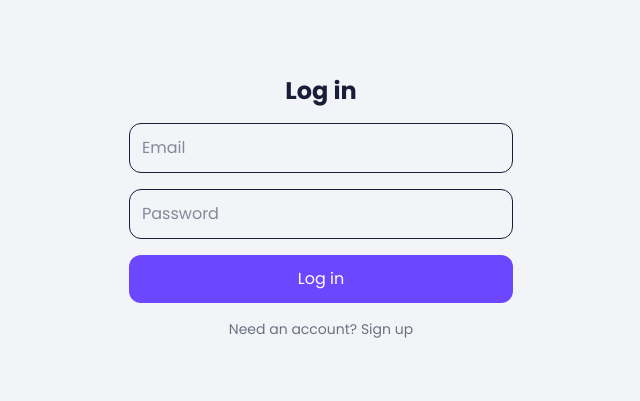
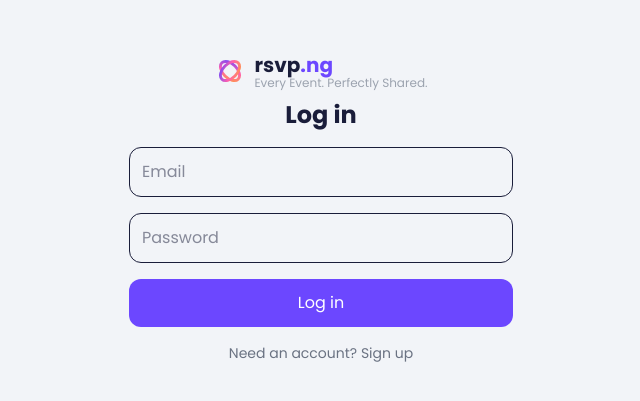
Before and after one commit to wale115/Rsvp.ng, a Next.js app: page /login in a window 1280 px wide. Shown: the part 193-594 px from the top of the page, without its empty margins (319-959 px from the left). Built offline with nearby package versions, Linux system fonts and the light colour scheme; no server answers.

Commit message:
Add logo and countdown timer

```diff
--- a/app/(auth)/login/page.tsx
+++ b/app/(auth)/login/page.tsx
@@ -2,6 +2,7 @@
 import { createClient } from "@/lib/supabase/client";
 import { useRouter } from "next/navigation";
 import { useState } from "react";
+import { Logo } from "@/components/logo";
 
 export default function Login() {
   const [email, setEmail] = useState("");
@@ -19,6 +20,9 @@ export default function Login() {
   return (
     <div className="min-h-screen flex items-center justify-center px-4">
       <form onSubmit={handleSubmit} className="max-w-sm w-full space-y-4">
+        <div className="flex justify-center mb-2">
+          <Logo withTagline />
+        </div>
         <h1 className="text-2xl font-bold text-center">Log in</h1>
         <input
           className="border p-3 w-full rounded-xl"
--- a/app/(auth)/signup/page.tsx
+++ b/app/(auth)/signup/page.tsx
@@ -2,6 +2,7 @@
 import { createClient } from "@/lib/supabase/client";
 import { useRouter } from "next/navigation";
 import { useState } from "react";
+import { Logo } from "@/components/logo";
 
 export default function Signup() {
   const [email, setEmail] = useState("");
@@ -19,6 +20,9 @@ export default function Signup() {
   return (
     <div className="min-h-screen flex items-center justify-center px-4">
       <form onSubmit={handleSubmit} className="max-w-sm w-full space-y-4">
+        <div className="flex justify-center mb-2">
+          <Logo withTagline />
+        </div>
         <h1 className="text-2xl font-bold text-center">Sign up</h1>
         <input
           className="border p-3 w-full rounded-xl"
--- a/app/(dashboard)/dashboard/page.tsx
+++ b/app/(dashboard)/dashboard/page.tsx
@@ -3,6 +3,7 @@ import Link from "next/link";
 import { redirect } from "next/navigation";
 import EventCard from "./event-card";
 import LogoutButton from "./logout-button";
+import { Logo } from "@/components/logo";
 
 export default async function Dashboard() {
   const supabase = await createClient();
@@ -34,7 +35,7 @@ export default async function Dashboard() {
   return (
     <div className="max-w-xl mx-auto mt-16 space-y-4 px-4">
       <div className="flex justify-between items-center">
-        <h1 className="text-2xl font-bold">Your Events</h1>
+        <Logo />
         <div className="flex items-center gap-4">
           <Link href="/dashboard/new" className="bg-brand hover:bg-[#5A3AE0] text-white px-4 py-2 rounded-xl transition-colors">
             + New Event
--- /dev/null
+++ b/app/e/[slug]/countdown.tsx
@@ -0,0 +1,44 @@
+"use client";
+import { useEffect, useState } from "react";
+
+function getTimeLeft(target: string) {
+  const diff = new Date(target).getTime() - Date.now();
+  if (diff <= 0) return null;
+  return {
+    days: Math.floor(diff / (1000 * 60 * 60 * 24)),
+    hours: Math.floor((diff / (1000 * 60 * 60)) % 24),
+    minutes: Math.floor((diff / (1000 * 60)) % 60),
+    seconds: Math.floor((diff / 1000) % 60),
+  };
+}
+
+export default function Countdown({ date }: { date: string }) {
+  const [timeLeft, setTimeLeft] = useState(getTimeLeft(date));
+
+  useEffect(() => {
+    const interval = setInterval(() => setTimeLeft(getTimeLeft(date)), 1000);
+    return () => clearInterval(interval);
+  }, [date]);
+
+  if (!timeLeft) {
+    return <p className="text-brand font-medium">The celebration has begun 🎉</p>;
+  }
+
+  const units = [
+    { label: "Days", value: timeLeft.days },
+    { label: "Hours", value: timeLeft.hours },
+    { label: "Min", value: timeLeft.minutes },
+    { label: "Sec", value: timeLeft.seconds },
+  ];
+
+  return (
+    <div className="flex justify-center gap-3">
+      {units.map((u) => (
+        <div key={u.label} className="bg-brand-light rounded-xl px-3 py-2 min-w-[60px]">
+          <p className="text-2xl font-bold text-brand tabular-nums">{String(u.value).padStart(2, "0")}</p>
+          <p className="text-xs text-text-muted uppercase tracking-wide">{u.label}</p>
+        </div>
+      ))}
+    </div>
+  );
+}
--- a/app/e/[slug]/page.tsx
+++ b/app/e/[slug]/page.tsx
@@ -1,5 +1,7 @@
 import { createClient } from "@/lib/supabase/server";
 import RSVPForm from "./rsvp-form";
+import Countdown from "./countdown";
+import { Logo } from "@/components/logo";
 
 export default async function EventPage({ params }: { params: Promise<{ slug: string }> }) {
   const { slug } = await params;
@@ -31,8 +33,12 @@ export default async function EventPage({ params }: { params: Promise<{ slug: st
           {new Date(date).toLocaleString(undefined, { dateStyle: "full", timeStyle: "short" })}
         </p>
         <p className="text-text-secondary">{venue}</p>
+        <Countdown date={date} />
         <div className="pt-4 border-t border-gray-100">
           <RSVPForm experienceId={experience.id} />
+        </div>
+        <div className="pt-4 flex justify-center opacity-60">
+          <Logo />
         </div>
       </div>
     </div>
--- /dev/null
+++ b/components/logo.tsx
@@ -0,0 +1,43 @@
+export function LogoIcon({ size = 32 }: { size?: number }) {
+  return (
+    <svg width={size} height={size} viewBox="0 0 100 100" fill="none" xmlns="http://www.w3.org/2000/svg">
+      <defs>
+        <linearGradient id="rsvpGradient" x1="0%" y1="0%" x2="100%" y2="100%">
+          <stop offset="0%" stopColor="#6C47FF" />
+          <stop offset="50%" stopColor="#FF5FAE" />
+          <stop offset="100%" stopColor="#FF9A49" />
+        </linearGradient>
+      </defs>
+      <ellipse
+        cx="50" cy="50" rx="36" ry="22"
+        transform="rotate(45 50 50)"
+        stroke="url(#rsvpGradient)"
+        strokeWidth="9"
+        fill="none"
+      />
+      <ellipse
+        cx="50" cy="50" rx="36" ry="22"
+        transform="rotate(-45 50 50)"
+        stroke="url(#rsvpGradient)"
+        strokeWidth="9"
+        fill="none"
+      />
+    </svg>
+  );
+}
+
+export function Logo({ withTagline = false }: { withTagline?: boolean }) {
+  return (
+    <div className="flex items-center gap-2">
+      <LogoIcon size={32} />
+      <div>
+        <span className="text-xl font-bold text-ink">
+          rsvp<span className="text-brand">.ng</span>
+        </span>
+        {withTagline && (
+          <p className="text-xs text-text-muted -mt-1">Every Event. Perfectly Shared.</p>
+        )}
+      </div>
+    </div>
+  );
+}
```
